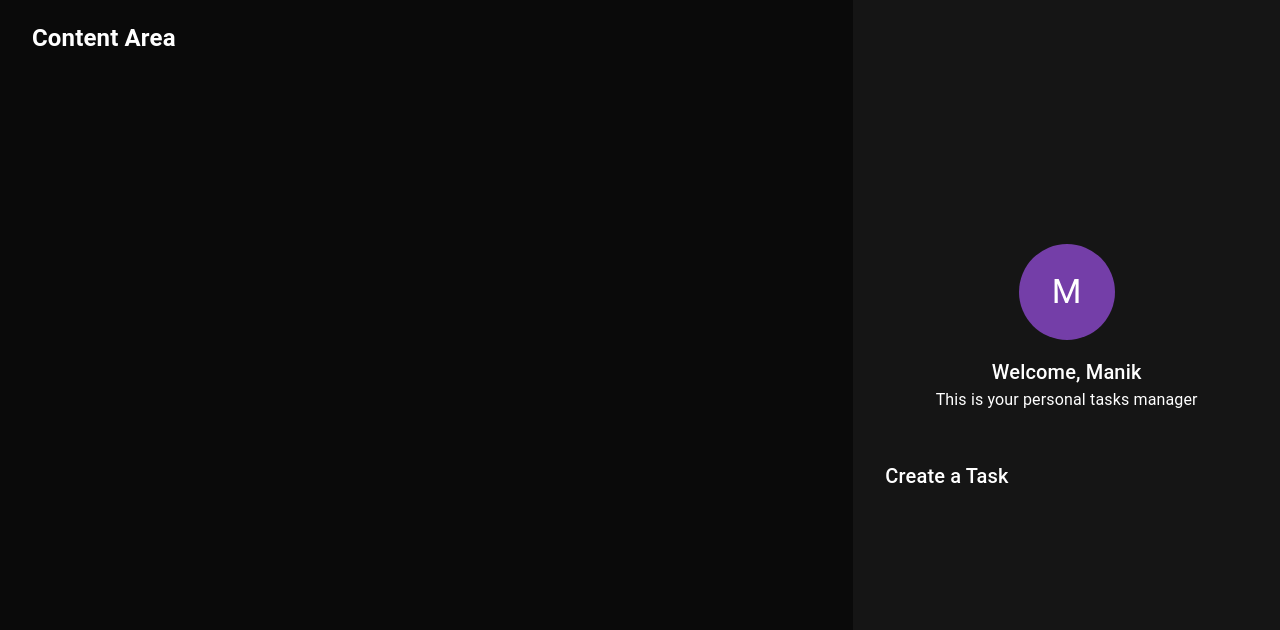
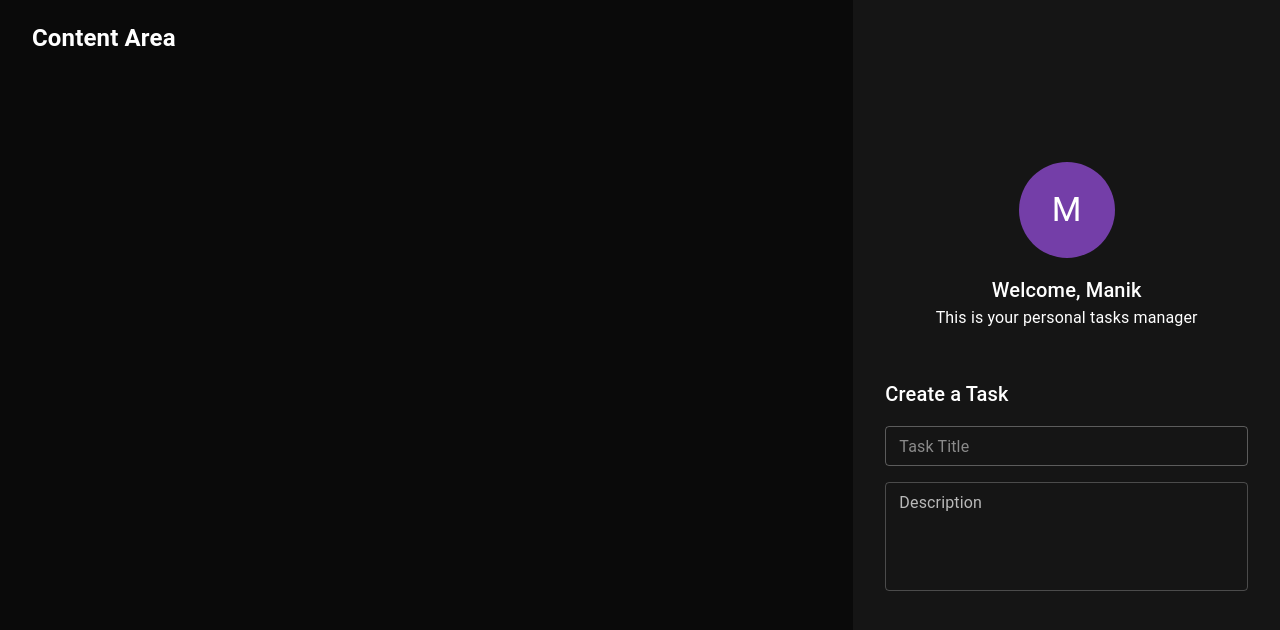
Before and after one commit to Geetha-RK/PersonalTaskManager-client, a React (Vite) app: page / in a window 1280 px wide. Shown: the top 630 px of the page. Built offline with nearby package versions, Linux system fonts and the light colour scheme.

Commit message:
Write text-title and text-description commponents and pass props using interface

```diff
--- a/src/components/CreateTaskForm/CreateTaskForm.tsx
+++ b/src/components/CreateTaskForm/CreateTaskForm.tsx
@@ -1,5 +1,7 @@
-import { Box, Typography } from '@mui/material';
+import { Box, Typography, Stack } from '@mui/material';
 import { FC, ReactElement } from 'react';
+import { TaskTitleField } from './_taskTitleField';
+import { TaskDescriptionField } from './_taskDescriptionField';
 
 export const CreateTaskForm: FC = (): ReactElement => {
     return (
@@ -14,10 +16,15 @@ export const CreateTaskForm: FC = (): ReactElement => {
             <Typography mb={2} component="h2" variant="h6">
                 Create a Task
             </Typography>
-            {/*Task Title */}
-            {/* Task Description */}
-            {/* Task Date */}
-            {/* Task Status and Priority*/}
+
+            {/* {Stack component form MUI will help to give spacing between the components within.} */}
+            <Stack sx={{ width: '100%' }} spacing={2}>
+                <TaskTitleField disabled/>
+                <TaskDescriptionField/>
+
+                {/* Task Date */}
+                {/* Task Status and Priority*/}
+            </Stack>
         </Box>
     );
 }
--- /dev/null
+++ b/src/components/CreateTaskForm/Interfaces/IDisabled.ts
@@ -0,0 +1,3 @@
+export interface IDisabled {
+    disabled?: boolean;
+}
--- /dev/null
+++ b/src/components/CreateTaskForm/Interfaces/ITextField.ts
@@ -0,0 +1,10 @@
+import React from 'react';
+import { IDisabled } from './IDisabled';
+
+export interface ITextField extends IDisabled {
+    onChange?: (
+        e: React.ChangeEvent<
+        HTMLTextAreaElement | HTMLInputElement
+        >,
+    ) => void;
+}
--- /dev/null
+++ b/src/components/CreateTaskForm/_taskDescriptionField.tsx
@@ -0,0 +1,27 @@
+import { FC, ReactElement } from 'react';
+import { TextField } from '@mui/material';
+import { ITextField } from './Interfaces/ITextField';
+
+export const TaskDescriptionField: FC<ITextField> = (
+    props,
+):ReactElement => {
+
+     //Destructure the props with Default value for onchange and disabled props
+     const { onChange= (e)=>console.log(e), disabled=false } = props;
+
+    return (
+        <TextField
+            id="description"
+            name="description"
+            label="Description"
+            placeholder='Description'
+            variant="outlined"
+            size="small"
+            multiline
+            rows={4}
+            fullWidth
+            onChange={onChange}
+            disabled={disabled}
+        />
+    )
+};
--- /dev/null
+++ b/src/components/CreateTaskForm/_taskTitleField.tsx
@@ -0,0 +1,28 @@
+import { FC, ReactElement } from 'react';
+import { TextField } from '@mui/material';
+import { ITextField } from './Interfaces/ITextField';
+
+
+//TaskTitleField is accepting two props form ITextField and IDisabled interfaces. to make it dynamic
+export const TaskTitleField: FC<ITextField> = (
+    props,
+):ReactElement => {
+
+    //Destructure the props with Default value for onchange and disabled props
+    const { onChange= (e)=>console.log(e), disabled=false } = props;
+
+
+    return (
+        <TextField
+            id="title"
+            label="Task Title"
+            placeholder="Task Title"
+            variant="outlined"
+            size="small"
+            name="title"
+            fullWidth
+            disabled={disabled}
+            onChange={onChange} // onchange prop is used here for type
+        />
+    )
+};
--- a/src/components/profile/Profile.tsx
+++ b/src/components/profile/Profile.tsx
@@ -1,6 +1,6 @@
 import { FC,ReactElement } from 'react';
 import { Avatar, Box, Typography } from '@mui/material';
-import PropTypes from 'prop-types';
+// import PropTypes from 'prop-types';
 
 //TypeScript way for prop checking:
 interface IProfile {
```
Also changed, not shown: src/components/CreateTaskForm/Interfaces/_taskTitleField.tsx (deleted).
